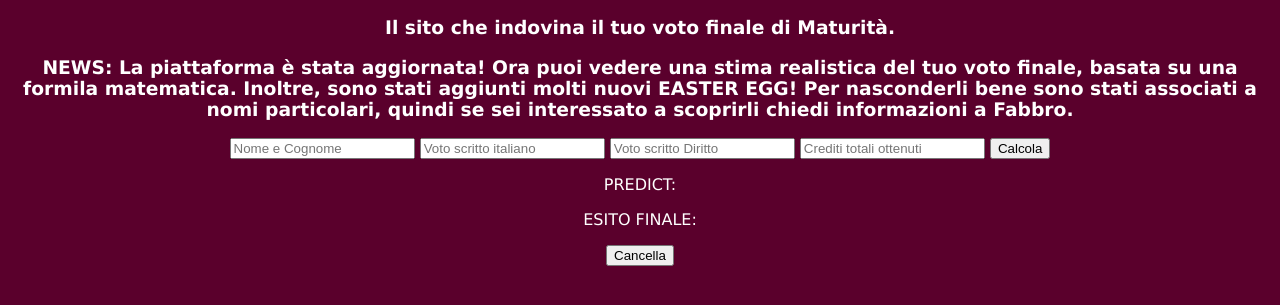
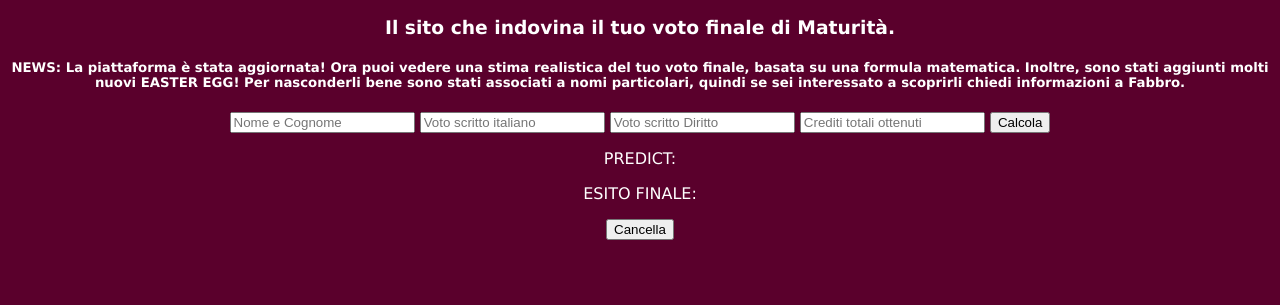
Before and after one commit to Fabrizio909/Fabrizio-Projects, a plain HTML site: page index.html in a window 1280 px wide. Shown: the part 39-344 px from the top of the page. Drawn offline with Linux system fonts and the light colour scheme.

Commit message:
Update index.html

```diff
--- a/index.html
+++ b/index.html
@@ -10,7 +10,7 @@
   <body>
 <h2>RussellGuessr</h2>
     <h3>Il sito che indovina il tuo voto finale di Maturità.</h3>
-    <h3>NEWS: La piattaforma è stata aggiornata! Ora puoi vedere una stima realistica del tuo voto finale, basata su una formila matematica. Inoltre, sono stati aggiunti molti nuovi EASTER EGG! Per nasconderli bene sono stati associati a nomi particolari, quindi se sei interessato a scoprirli chiedi informazioni a Fabbro.</h3>
+    <h5>NEWS: La piattaforma è stata aggiornata! Ora puoi vedere una stima realistica del tuo voto finale, basata su una formula matematica. Inoltre, sono stati aggiunti molti nuovi EASTER EGG! Per nasconderli bene sono stati associati a nomi particolari, quindi se sei interessato a scoprirli chiedi informazioni a Fabbro.</h5>
 <input type="text" id="name" placeholder="Nome e Cognome">
 <input type="number" id="firstmark" placeholder="Voto scritto italiano">
 <input type="number" id="secondmark" placeholder="Voto scritto Diritto">
```
